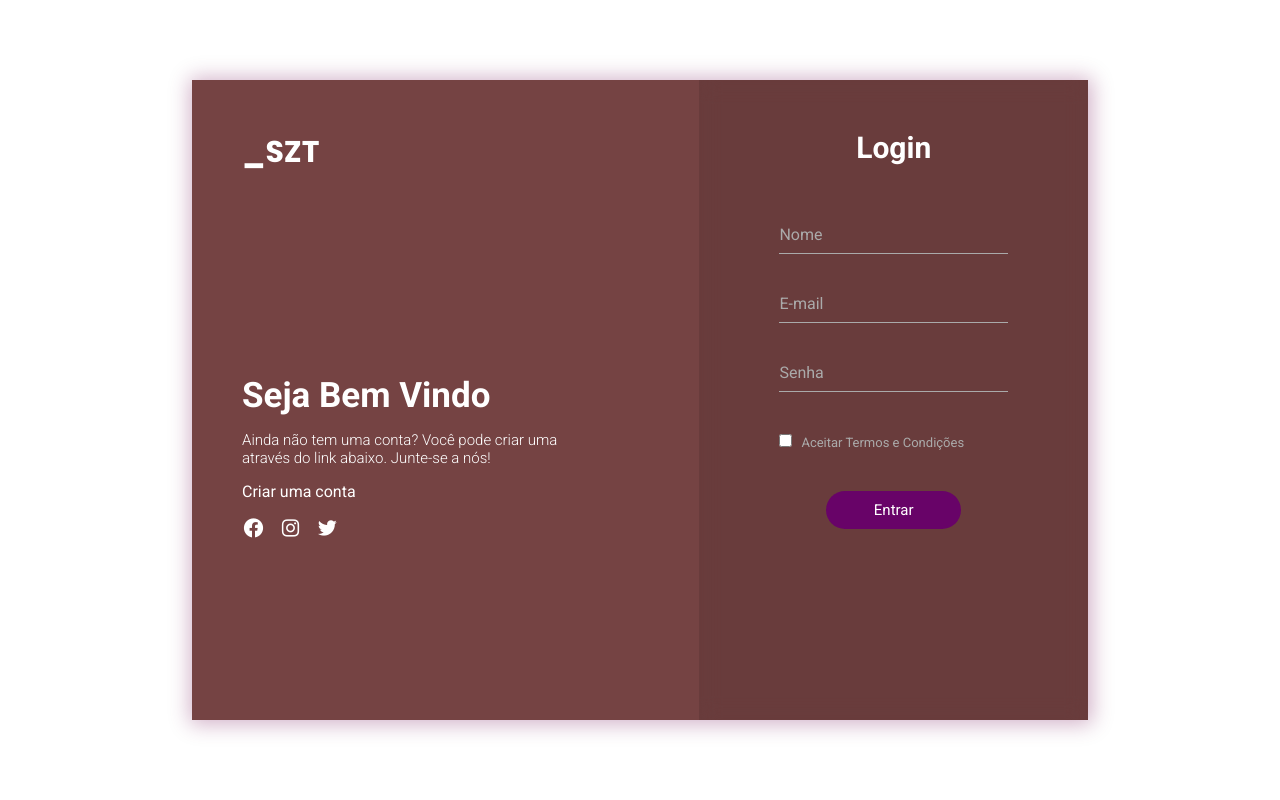
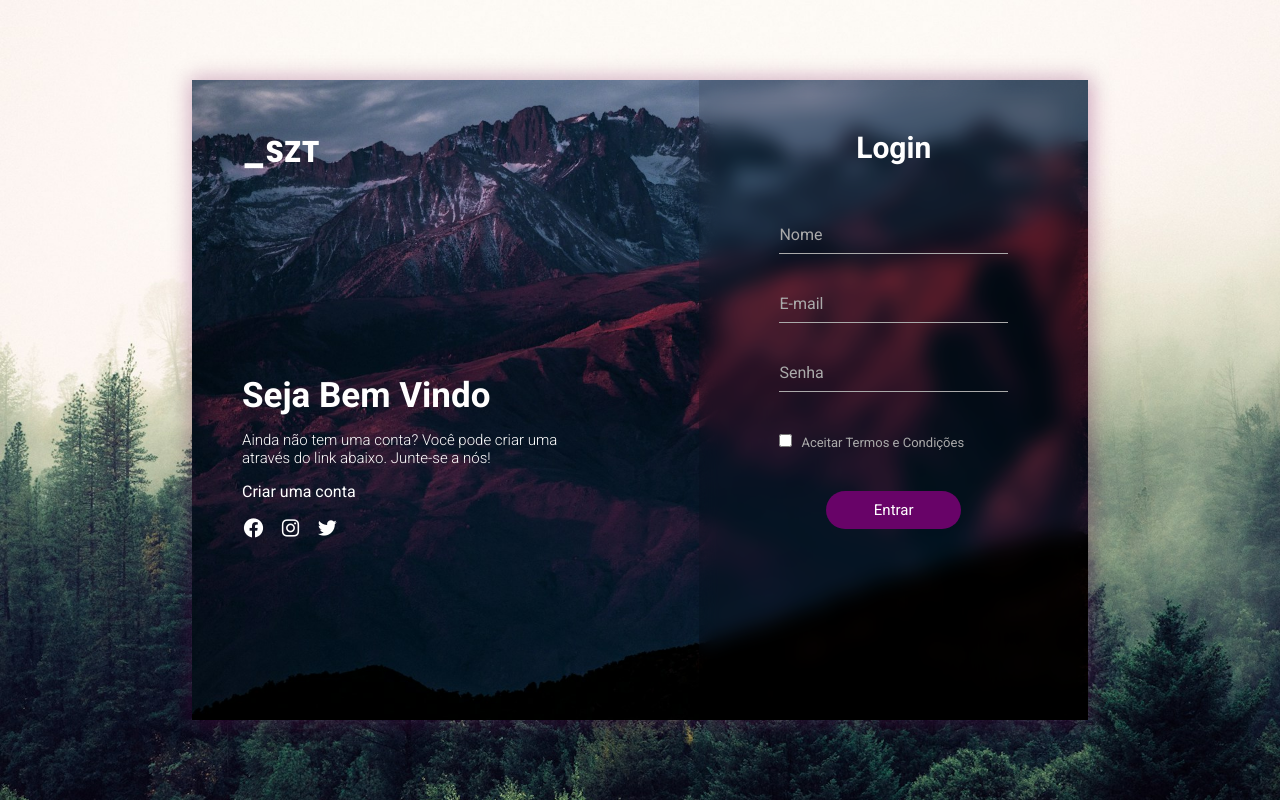
Before and after one commit to MuriloVictor22/login, a plain HTML site: page code/index.html in a window 1280 px wide. Drawn offline with nearby package versions, Linux system fonts and the light colour scheme.

Commit message:
projeto_02 - Consertando imagens.

```diff
--- a/code/style.css
+++ b/code/style.css
@@ -11,7 +11,7 @@
 }
 
 body {
-    background: #fff url(./img/fundo-body.jpg) center center no-repeat fixed;
+    background: #fff url(../img/fundo-body.jpg) center center no-repeat fixed;
     background-size: cover;
     height: 100vh;
     display: flex;
@@ -20,7 +20,7 @@ body {
 }
 
 main {
-    background: #754343 url(./img/fundo-main.jpg) center bottom no-repeat fixed;
+    background: #754343 url(../img/fundo-main.jpg) center bottom no-repeat fixed;
     background-size: cover;
     box-shadow: #6b024c50 1px 1px 20px 3px;
     color: #fff;
```
